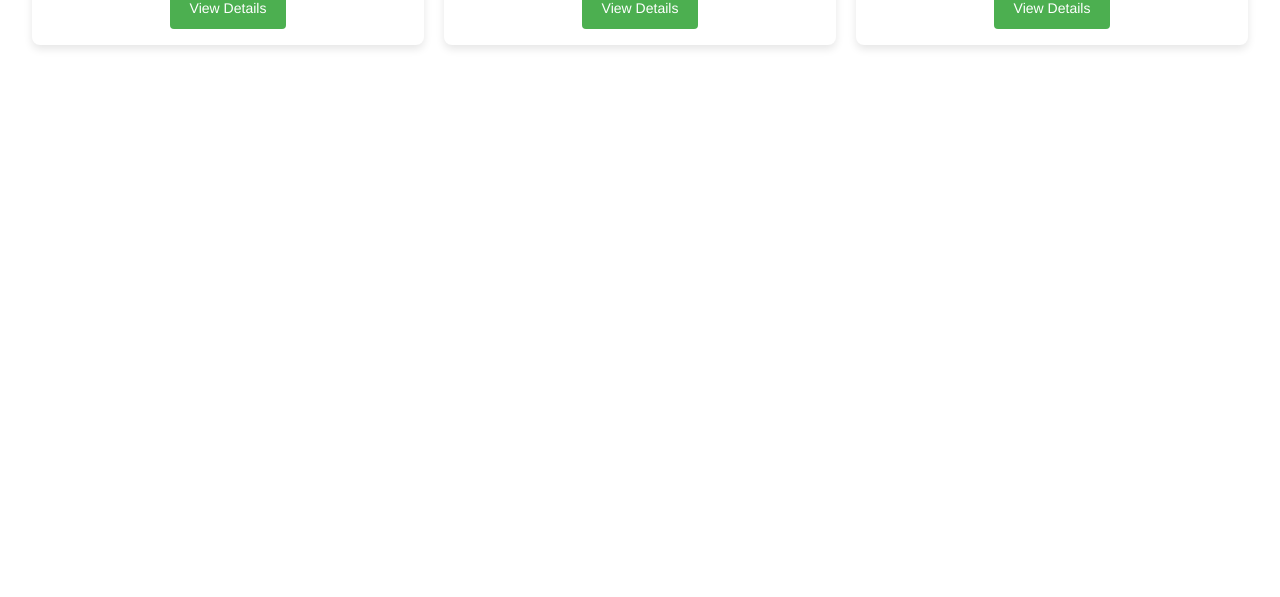
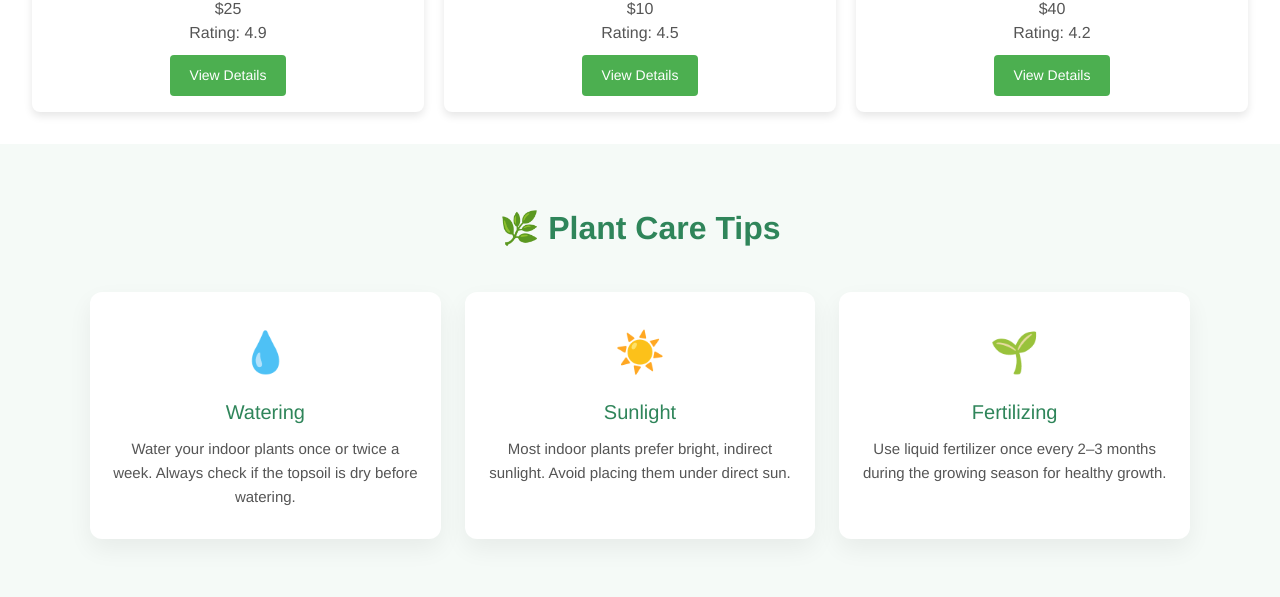
Before and after one commit to webzelo/assignment9, a React (Vite) app: page / in a window 1280 px wide. Shown: the part 1295-1892 px from the top of the page. Before the commit the page ends 1414 px from the top, so only its background shows below. Built offline with nearby package versions, Linux system fonts and the light colour scheme; no server answers.

Commit message:
Plant Care Tips Section Done

```diff
--- /dev/null
+++ b/public/plantCareTips.json
@@ -0,0 +1,20 @@
+[
+  {
+    "id": 1,
+    "title": "Watering",
+    "description": "Water your indoor plants once or twice a week. Always check if the topsoil is dry before watering.",
+    "icon": "💧"
+  },
+  {
+    "id": 2,
+    "title": "Sunlight",
+    "description": "Most indoor plants prefer bright, indirect sunlight. Avoid placing them under direct sun.",
+    "icon": "☀️"
+  },
+  {
+    "id": 3,
+    "title": "Fertilizing",
+    "description": "Use liquid fertilizer once every 2–3 months during the growing season for healthy growth.",
+    "icon": "🌱"
+  }
+]
--- /dev/null
+++ b/src/component/PlantCareTips/PlantCareTips.css
@@ -0,0 +1,50 @@
+.plant-care-section {
+  padding: 60px 20px;
+  background-color: #f5faf7;
+}
+
+.section-title {
+  text-align: center;
+  font-size: 32px;
+  font-weight: bold;
+  margin-bottom: 40px;
+  color: #2f855a;
+}
+
+.tips-grid {
+  display: grid;
+  grid-template-columns: repeat(auto-fit, minmax(250px, 1fr));
+  gap: 24px;
+  max-width: 1100px;
+  margin: 0 auto;
+}
+
+.tip-card {
+  background: white;
+  padding: 30px 20px;
+  border-radius: 12px;
+  text-align: center;
+  box-shadow: 0 10px 25px rgba(0, 0, 0, 0.06);
+  transition: transform 0.3s ease;
+}
+
+.tip-card:hover {
+  transform: translateY(-5px);
+}
+
+.tip-icon {
+  font-size: 40px;
+  margin-bottom: 15px;
+}
+
+.tip-card h3 {
+  font-size: 20px;
+  margin-bottom: 10px;
+  color: #2f855a;
+}
+
+.tip-card p {
+  font-size: 15px;
+  color: #555;
+  line-height: 1.6;
+}
--- a/src/component/PlantCareTips/PlantCareTips.jsx
+++ b/src/component/PlantCareTips/PlantCareTips.jsx
@@ -1,11 +1,42 @@
-import React from 'react';
+import React, { useEffect, useState } from 'react';
+import './PlantCareTips.css';
 
 const PlantCareTips = () => {
-    return (
-        <div>
-            <h2>PlantCareTips</h2>
-        </div>
-    );
+  const [tips, setTips] = useState([]);
+  const [loading, setLoading] = useState(true);
+
+  useEffect(() => {
+    fetch('/plantCareTips.json')
+      .then(res => res.json())
+      .then(data => {
+        setTips(data);
+        setLoading(false);
+      })
+      .catch(error => {
+        console.error('Error fetching plant care tips:', error);
+        setLoading(false);
+      });
+  }, []);
+
+  if (loading) {
+    return <p className="text-center my-10">Loading plant care tips...</p>;
+  }
+
+  return (
+    <section className="plant-care-section">
+      <h2 className="section-title">🌿 Plant Care Tips</h2>
+
+      <div className="tips-grid">
+        {tips.map(tip => (
+          <div key={tip.id} className="tip-card">
+            <div className="tip-icon">{tip.icon}</div>
+            <h3>{tip.title}</h3>
+            <p>{tip.description}</p>
+          </div>
+        ))}
+      </div>
+    </section>
+  );
 };
 
 export default PlantCareTips;
--- a/src/component/TopRatedPlants/TopRatedPlants.css
+++ b/src/component/TopRatedPlants/TopRatedPlants.css
@@ -2,6 +2,7 @@
 .top-rated-plants {
   padding: 2rem;
   text-align: center;
+  background-color: white; /* Explicitly setting the background color of the section to white */
 }
 
 .plants-cards {
@@ -11,7 +12,7 @@
 }
 
 .plant-card {
-  background-color: white;
+  background-color: white; /* Plant cards have a white background */
   padding: 1rem;
   border-radius: 8px;
   box-shadow: 0 4px 8px rgba(0, 0, 0, 0.1);
--- a/src/component/TopRatedPlants/TopRatedPlants.jsx
+++ b/src/component/TopRatedPlants/TopRatedPlants.jsx
@@ -1,18 +1,3 @@
-// import React, { use, useState } from 'react';
-// import { AuthContext } from '../contexts/AuthContext/AuthContext';
-
-// const TopRatedPlants = () => {
-//     const plantsdata = use (AuthContext)
-//     console.log(plantsdata)
-//     return (
-//         <div>
-//             <h2>TopRatedPlants</h2>
-//         </div>
-//     );
-// };
-
-// export default TopRatedPlants;
-
 // src/components/TopRatedPlants/TopRatedPlants.jsx
 import React, { useState, useEffect } from 'react';
 import './TopRatedPlants.css';
@@ -46,7 +31,8 @@ const TopRatedPlants = () => {
 
   return (
     <section className="top-rated-plants">
-      <h2>Top Rated Indoor Plants</h2>
+      <h2 className="section-title">🌿 Top Rated Indoor Plants
+</h2>
       <div className="plants-cards">
         {plants.map((plant) => (
           <div key={plant.id} className="plant-card">
```
